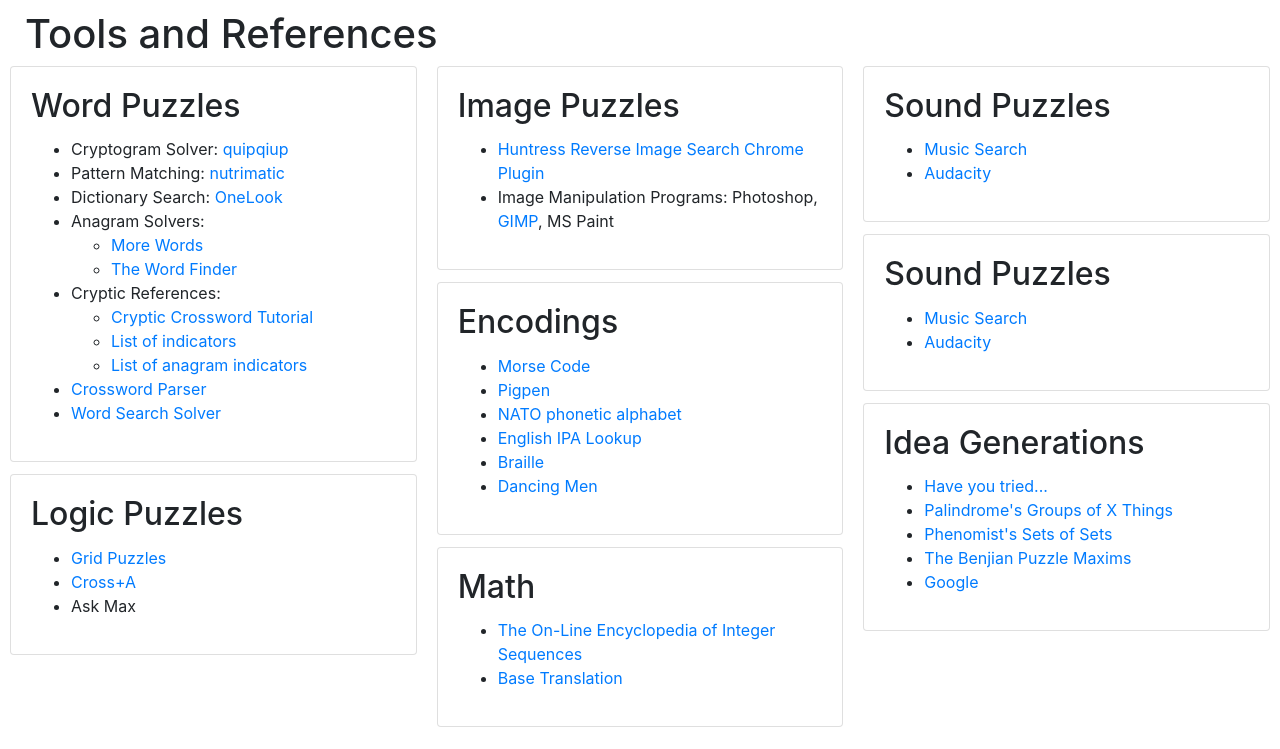
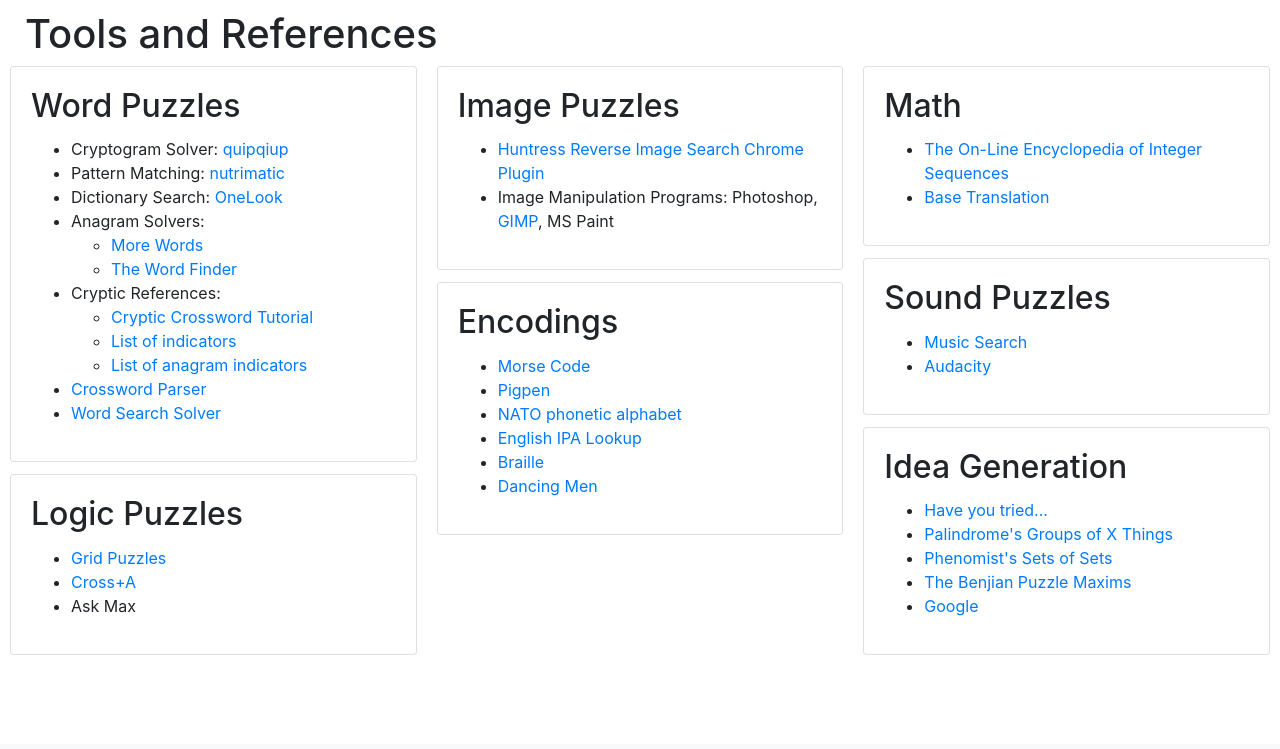
Before and after one commit to cardinalitypuzzles/cardboard, a Django app: page /hunts/tools in a window 1280 px wide. Shown: the part 56-805 px from the top of the page. After the commit the page ends 711 px from the top, so only its background shows below. Run offline with Django 3.2, Linux system fonts and the light colour scheme; the visitor is signed in with stand-in values (Sample User, id 1); parts of the project's set-up code (start-up, migrations or seed data) failed here and were passed over; some libraries are stand-ins or nearby versions.

Commit message:
duplicate sound puzzle section

```diff
--- a/hunts/templates/tools.html
+++ b/hunts/templates/tools.html
@@ -101,23 +101,9 @@
             </div>
         </div>
 
-
         <div class="card" >
             <div class="card-body">
-                <div class="card-title"><h2>Sound Puzzles</h2></div>
-                <div class="card-text">
-                    <ul>
-                        <li><a href="https://www.midomi.com/">Music Search</a></li>
-                        <li><a href="https://www.audacityteam.org/">Audacity</a></li>
-                    </ul>
-                </div>
-            </div>
-        </div>
-
-
-        <div class="card" >
-            <div class="card-body">
-                <div class="card-title"><h2>Idea Generations</h2></div>
+                <div class="card-title"><h2>Idea Generation</h2></div>
                 <div class="card-text">
                     <ul>
                         <li><a href="https://www.mit.edu/~puzzle/resources/haveyoutried.pdf">Have you tried...</a></li>
```
